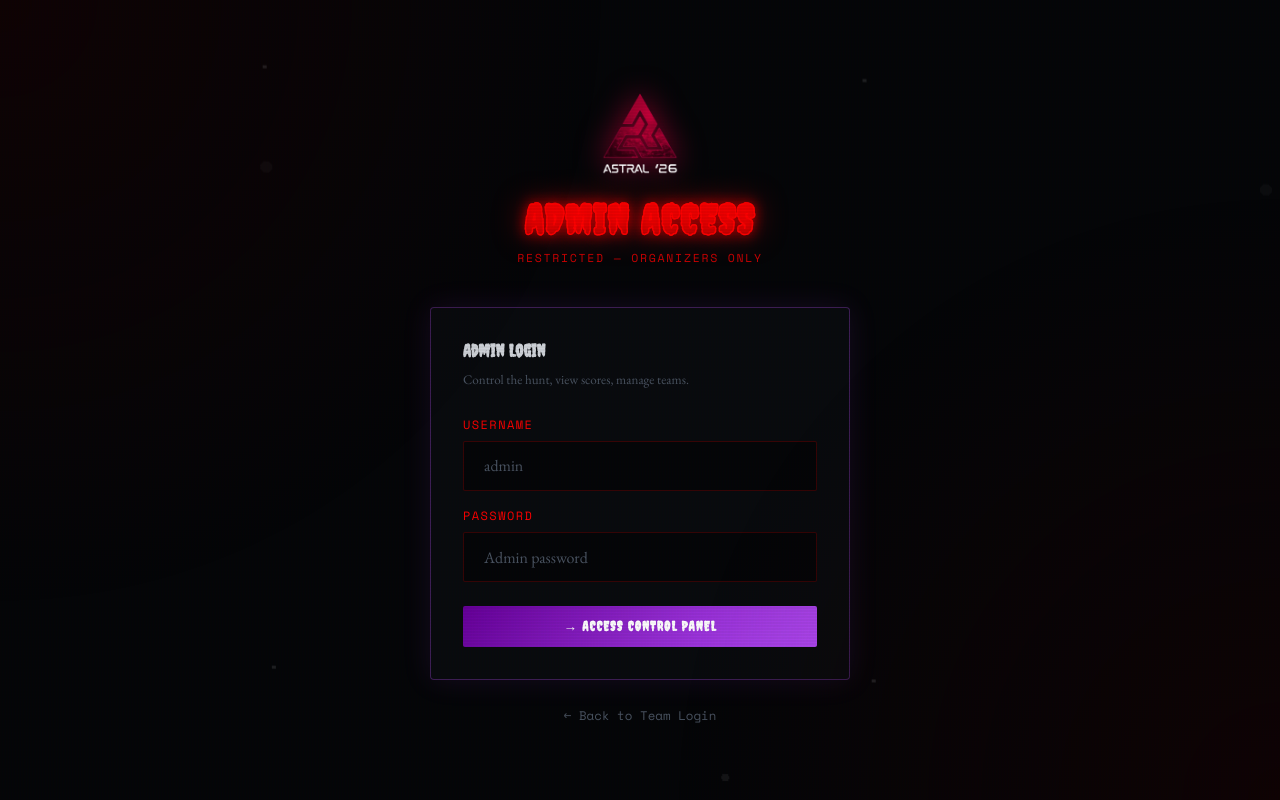
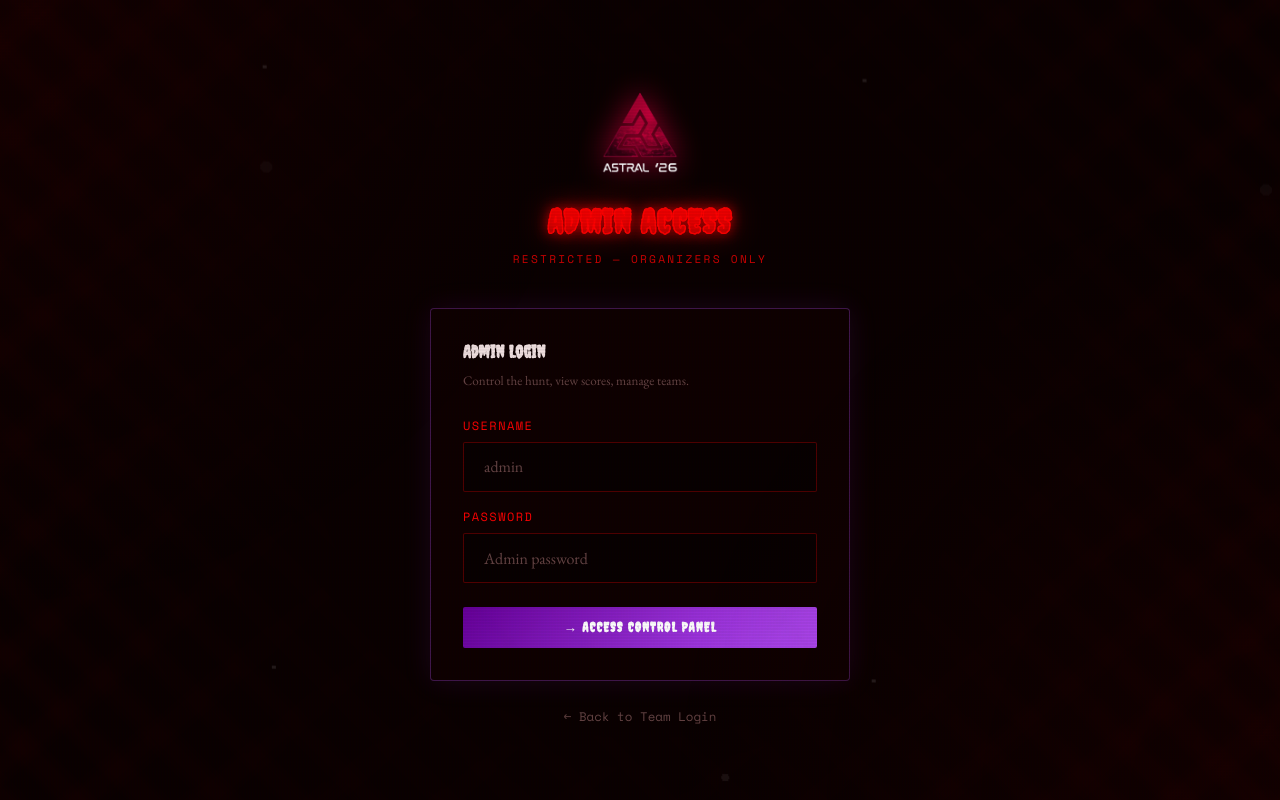
Before and after one commit to ABIRAM323/treasure-hunt-platform, a React (Vite) app in the folder frontend/: page /admin/login in a window 1280 px wide. Built offline with nearby package versions, Linux system fonts and the light colour scheme; no server answers.

Commit message:
Final organic red theme: removed ASTRAL branding and added fleshy background

```diff
--- a/frontend/src/components/Navbar.jsx
+++ b/frontend/src/components/Navbar.jsx
@@ -18,9 +18,8 @@ export default function Navbar({ title }) {
         <nav className="navbar" style={{ position: 'sticky', top: 0, zIndex: 100 }}>
             {/* Left: brand */}
             <Link to={isAdmin ? '/admin' : '/dashboard'} style={{ textDecoration: 'none' }}>
-                <span className="navbar-brand stranger-title" style={{ display: 'flex', alignItems: 'center', gap: '8px', fontSize: '1.2rem' }}>
-                    <img src="/astral-logo.png" alt="logo" style={{ height: '28px', width: 'auto', filter: 'drop-shadow(0 0 10px rgba(255,0,0,0.8)) hue-rotate(340deg)' }} />
-                    ASTRAL
+                <span className="navbar-brand" style={{ display: 'flex', alignItems: 'center', gap: '8px' }}>
+                    <img src="/astral-logo.png" alt="logo" style={{ height: '32px', width: 'auto', filter: 'drop-shadow(0 0 10px rgba(255,0,0,0.9)) hue-rotate(340deg)' }} />
                 </span>
             </Link>
 
--- a/frontend/src/index.css
+++ b/frontend/src/index.css
@@ -6,30 +6,29 @@
 @import url('https://fonts.googleapis.com/css2?family=Creepster&family=EB+Garamond:wght@400;700&family=Space+Mono&display=swap');
 
 :root {
-  /* Stranger Things Theme: Aggressive Upside Down Aesthetic */
-  --bg-primary: #050608;
-  /* Deep Void Blue-Grey */
-  --bg-secondary: #080a0c;
-  --bg-card: rgba(10, 12, 15, 0.95);
-  --bg-card-hover: rgba(15, 18, 22, 0.98);
-  --bg-glass: rgba(255, 0, 0, 0.04);
+  /* Stranger Things Final Theme: Organic fleshy Red */
+  --bg-primary: #0a0101;
+  /* Deepest Blood Black */
+  --bg-secondary: #1a0202;
+  --bg-card: rgba(15, 2, 2, 0.98);
+  --bg-card-hover: rgba(25, 3, 3, 1);
+  --bg-glass: rgba(255, 0, 0, 0.08);
 
   --neon-green: #ff0000;
-  /* Bloody Red */
-  --neon-cyan: #1a2a4b;
-  /* Cold Void Blue */
-  --neon-purple: #2a0a2a;
-  --neon-pink: #cc0000;
-  --neon-yellow: #ffae00;
-  --neon-orange: #ff4500;
+  /* Primary Blood Red */
+  --neon-cyan: #440000;
+  --neon-purple: #330000;
+  --neon-pink: #ff1111;
+  --neon-yellow: #ff4400;
+  --neon-orange: #aa0000;
 
-  --text-primary: #d1d5db;
-  --text-secondary: #9ca3af;
-  --text-muted: #4b5563;
+  --text-primary: #f2e2e2;
+  --text-secondary: #b38888;
+  --text-muted: #664444;
   --text-neon: #ff0000;
 
-  --border-glow: rgba(255, 0, 0, 0.5);
-  --border-subtle: rgba(255, 0, 0, 0.2);
+  --border-glow: rgba(255, 0, 0, 0.6);
+  --border-subtle: rgba(255, 0, 0, 0.3);
 
   --font-display: 'Creepster', cursive;
   --font-body: 'EB Garamond', serif;
@@ -73,13 +72,13 @@ body {
   min-height: 100vh;
   overflow-x: hidden;
   position: relative;
-  /* Red Storm Pulse Background */
+  /* Organic Fleshy Red Background Layering */
   background:
-    radial-gradient(circle at 50% 50%, rgba(200, 0, 0, 0.08) 0%, transparent 60%),
-    radial-gradient(circle at center, transparent 0%, rgba(0, 0, 0, 0.6) 80%, #000 100%),
-    #050101;
-  background-size: 200% 200%;
-  animation: bg-pulse 15s ease infinite alternate;
+    radial-gradient(ellipse at 50% 100%, #660000 0%, transparent 70%),
+    radial-gradient(circle at 20% 30%, #440000 0%, transparent 50%),
+    radial-gradient(circle at 80% 40%, #550000 0%, transparent 60%),
+    linear-gradient(to bottom, #000 0%, #1a0202 50%, #440000 100%);
+  background-attachment: fixed;
 }
 
 @keyframes bg-pulse {
@@ -142,11 +141,11 @@ body::after {
   content: "";
   position: absolute;
   inset: -10%;
-  background-image: repeating-linear-gradient(45deg, transparent 0, transparent 48px, rgba(20, 0, 0, 0.3) 50px, transparent 52px);
-  mask-image: radial-gradient(circle at center, transparent 30%, black 100%);
-  -webkit-mask-image: radial-gradient(circle at center, transparent 30%, black 100%);
-  opacity: 0.6;
-  filter: blur(2px) contrast(200%);
+  background-image: repeating-linear-gradient(45deg, transparent 0, transparent 48px, rgba(40, 0, 0, 0.4) 50px, transparent 52px);
+  mask-image: radial-gradient(circle at center, transparent 20%, black 100%);
+  -webkit-mask-image: radial-gradient(circle at center, transparent 20%, black 100%);
+  opacity: 0.8;
+  filter: blur(4px) contrast(300%) drop-shadow(0 0 10px #ff0000);
   animation: veins-creep 60s linear infinite;
 }
 
--- a/frontend/src/pages/AdminLogin.jsx
+++ b/frontend/src/pages/AdminLogin.jsx
@@ -33,13 +33,13 @@ export default function AdminLogin() {
                 <div className="text-center animate-slide-up" style={{ marginBottom: '2.5rem' }}>
                     <img
                         src="/astral-logo.png"
-                        alt="ASTRAL Logo"
-                        style={{ width: '100px', height: '100px', objectFit: 'contain', marginBottom: '1rem', filter: 'drop-shadow(0 0 15px rgba(255, 0, 0, 0.6)) hue-rotate(340deg)' }}
+                        alt="Logo"
+                        style={{ width: '100px', height: '100px', objectFit: 'contain', marginBottom: '1.5rem', filter: 'drop-shadow(0 0 15px rgba(255, 0, 0, 0.7)) hue-rotate(340deg)' }}
                     />
-                    <h1 className="stranger-title" style={{ fontSize: 'clamp(1.8rem, 6vw, 2.5rem)', marginBottom: '0.25rem' }}>
+                    <h1 className="stranger-title" style={{ fontSize: 'clamp(1.5rem, 5vw, 2rem)', marginBottom: '0.25rem' }}>
                         ADMIN ACCESS
                     </h1>
-                    <p style={{ fontFamily: 'var(--font-mono)', fontSize: '0.72rem', color: 'var(--neon-green)', letterSpacing: '0.15em', marginTop: '0.25rem', opacity: 0.8 }}>
+                    <p style={{ fontFamily: 'var(--font-mono)', fontSize: '0.7rem', color: 'var(--neon-green)', letterSpacing: '0.2em', marginTop: '0.5rem', opacity: 0.8 }}>
                         RESTRICTED — ORGANIZERS ONLY
                     </p>
                 </div>
--- a/frontend/src/pages/TeamLogin.jsx
+++ b/frontend/src/pages/TeamLogin.jsx
@@ -32,13 +32,10 @@ export default function TeamLogin() {
                 <div className="text-center animate-slide-up" style={{ marginBottom: '2.5rem' }}>
                     <img
                         src="/astral-logo.png"
-                        alt="ASTRAL Logo"
-                        style={{ width: '120px', height: '120px', objectFit: 'contain', marginBottom: '1rem', filter: 'drop-shadow(0 0 15px rgba(255, 0, 0, 0.6)) hue-rotate(340deg)' }}
+                        alt="Logo"
+                        style={{ width: '120px', height: '120px', objectFit: 'contain', marginBottom: '1.5rem', filter: 'drop-shadow(0 0 20px rgba(255, 0, 0, 0.8)) hue-rotate(340deg)' }}
                     />
-                    <h1 className="stranger-title" style={{ fontSize: 'clamp(2rem, 8vw, 3.5rem)', marginBottom: '0.25rem' }}>
-                        ASTRAL
-                    </h1>
-                    <p style={{ fontFamily: 'var(--font-mono)', fontSize: '0.8rem', color: 'var(--neon-green)', letterSpacing: '0.3em', textTransform: 'uppercase', opacity: 0.8 }}>
+                    <p style={{ fontFamily: 'var(--font-mono)', fontSize: '0.9rem', color: 'var(--neon-green)', letterSpacing: '0.4em', textTransform: 'uppercase', opacity: 0.9 }}>
                         TREASURE HUNT
                     </p>
                 </div>
```
